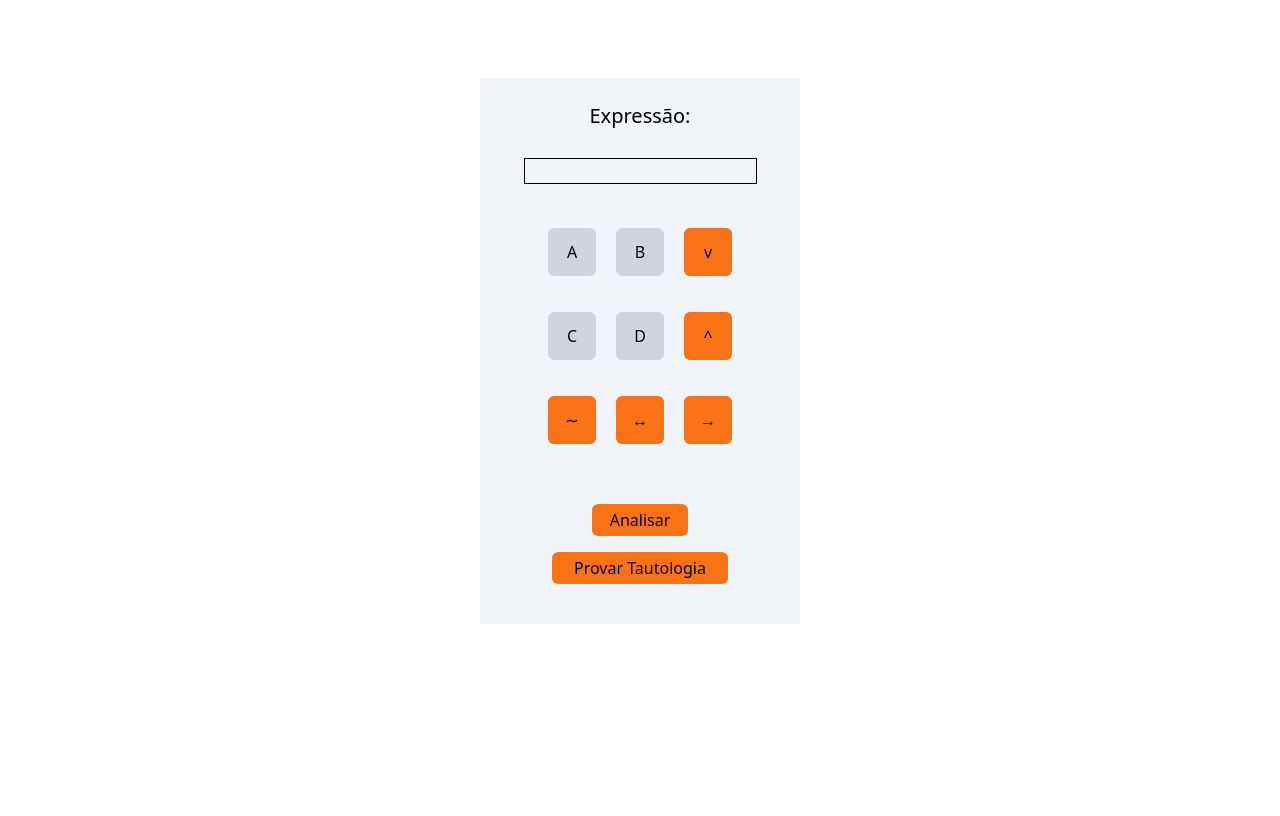
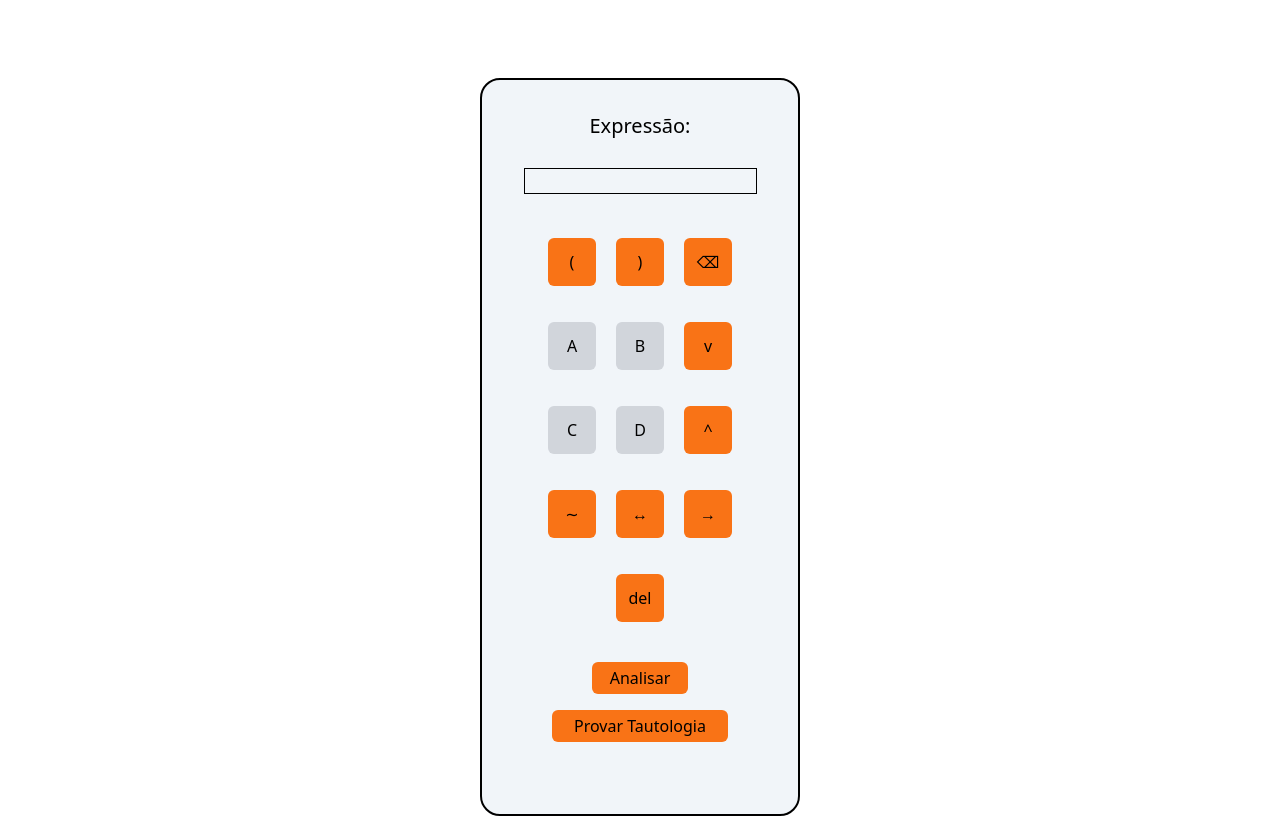
Before and after one commit to LuizGup/Calculadora_Tautologia, a plain HTML site: page index.html in a window 1280 px wide. Shown: the part 87-903 px from the top of the page. Before the commit the page ends 800 px from the top, so only its background shows below. Drawn offline with nearby package versions, Linux system fonts and the light colour scheme.

Commit message:
Add buttons for symbol insertion and expression deletion; enhance styling for calculator

```diff
--- a/index.html
+++ b/index.html
@@ -19,6 +19,11 @@
         <br>
         <table class="flex justify-center border-separate border-spacing-5">
             <tr>
+                <td><button class="border-1-[#757575] mb-4 bg-[#F97316] rounded-md w-12 h-12" type="button" onclick="insertSymbol('(')">(</button></td>
+                <td><button class="border-1-[#757575] mb-4 bg-[#F97316] rounded-md w-12 h-12" type="button" onclick="insertSymbol(')')">)</button></td>
+                <td><button class="border-1-[#757575] mb-4 bg-[#F97316] rounded-md w-12 h-12" type="button" onclick="deleteSymbol()">⌫</button></td>
+            </tr>
+            <tr>
                 <td><button class="border-1-[#757575] mb-4 bg-[#D1D5DB] rounded-md w-12 h-12" type="button" onclick="insertSymbol('A')">A</button></td>
                 <td><button class="border-1-[#757575] mb-4 bg-[#D1D5DB] rounded-md w-12 h-12" type="button" onclick="insertSymbol('B')">B</button></td>
                 <td><button class="border-1-[#757575] mb-4 bg-[#F97316] rounded-md w-12 h-12" type="button" onclick="insertSymbol('v')">v</button></td>
@@ -35,6 +40,8 @@
             </tr>
         </table>
 
+        <center><button class="border-1-[#757575] mb-4 bg-[#F97316] rounded-md w-12 h-12" type="button" onclick="deleteExpression()">del</button></center>
+
         <br>
         <center><button class="border-1-[#757575] mb-4 bg-[#F97316] rounded-md w-24 h-8" type="button" onclick="analyzeExpression()">Analisar</button></center>
         <center><button class="border-1-[#757575] mb-4 bg-[#F97316] rounded-md w-44 h-8" type="button" onclick="proveTautology()">Provar Tautologia</button></center>
--- a/script.js
+++ b/script.js
@@ -58,6 +58,9 @@ function syntacticAnalysis(expression) {
 
 // Função para aplicar as regras do teorema de Tableaux
 function checkTableaux(expression) {
+    console.log(`Analisando a expressão: ${expression}`);
+    expression = expression.replace(/\s+/g, '');
+    console.log(`Analisando a expressão modificada: ${expression}`);
     // Regras do teorema de Tableaux
     const rules = {
         "~": (a) => !a,         // Negação
@@ -217,3 +220,13 @@ function showTruthTable(expression) {
         tableContainer.appendChild(tr);
     });
 }
+
+function deleteExpression() {
+    document.getElementById('expression').value = '';
+}
+
+// Apaga apenas o último símbolo da expressão
+function deleteSymbol() {
+    const expressionInput = document.getElementById('expression');
+    expressionInput.value = expressionInput.value.slice(0, -1);
+}
--- a/style.css
+++ b/style.css
@@ -1,3 +1,6 @@
 #calc-form{
   margin-top: 5rem;
+  border: 2px solid #000;
+  padding: 2rem;
+  border-radius: 20px;
 }
```
